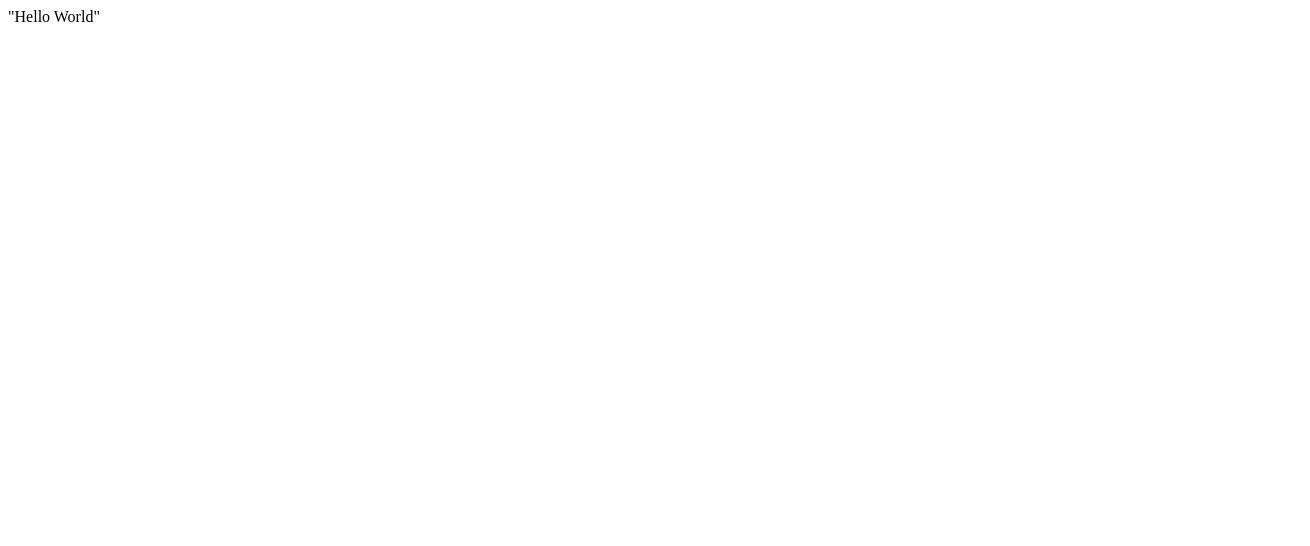
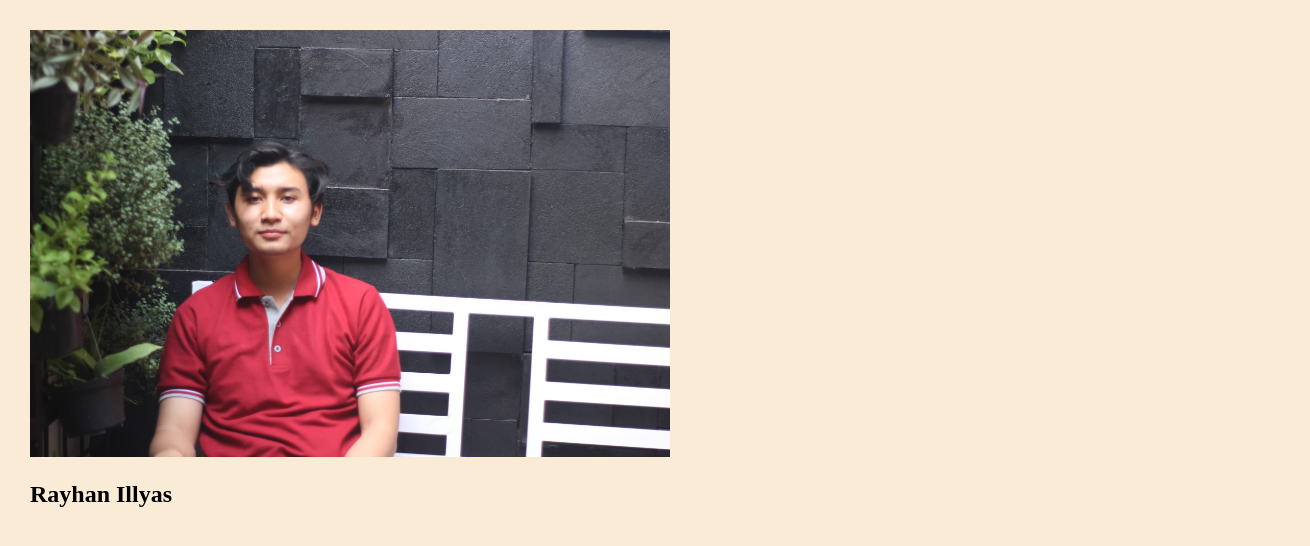
Before and after one commit to ryhn7/test, a plain HTML site: page index.html in a window 1280 px wide. Shown: the whole page, 1310 px wide, since content can reach past the window. Drawn offline with Linux system fonts and the light colour scheme.

Commit message:
add image and css for decoration

```diff
--- a/index.html
+++ b/index.html
@@ -4,9 +4,13 @@
     <meta charset="UTF-8">
     <meta http-equiv="X-UA-Compatible" content="IE=edge">
     <meta name="viewport" content="width=device-width, initial-scale=1.0">
+    <link rel="stylesheet" href="style.css">
     <title>Test</title>
 </head>
 <body>
-    "Hello World"
+    <div id = "profile_container">
+        <img id = "profile_img" src="images/rayhan.jpg" alt="profile_img">
+        <h2 id = "profile_name">Rayhan Illyas</h2>
+    </div>
 </body>
 </html>
--- /dev/null
+++ b/style.css
@@ -0,0 +1,21 @@
+body {
+    width: 100%;
+    margin: 30px;
+    background-color: antiquewhite;
+}
+
+#profile-container {
+    max-width: 300px;
+    background-color: white;
+    border: 1px solid gray;
+    border-radius: 6px;
+}
+
+#profile_img {
+    width: 50%;
+    height: auto;
+}
+
+#profile_name{
+    text-align: left;
+}
```
Also changed, not shown: images/rayhan.jpg (added).
